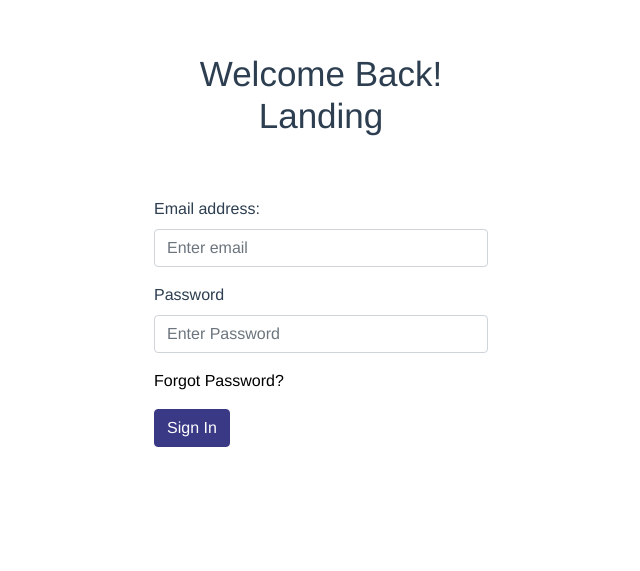
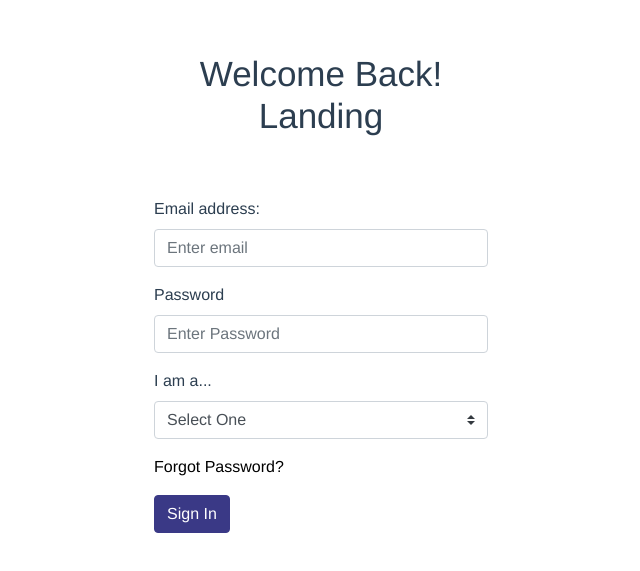
Before and after one commit to adrdev10/ShellHacksProject, a Vue app in the folder frontend/shelterui/: page / in a window 1280 px wide. Shown: the part 177-748 px from the top of the page, without its empty margins (319-959 px from the left). Built offline with nearby package versions, Linux system fonts and the light colour scheme.

Commit message:
Adding map markers

```diff
--- a/frontend/shelterui/src/components/DashBoard.vue
+++ b/frontend/shelterui/src/components/DashBoard.vue
@@ -55,6 +55,7 @@
           <gmap-marker
             :key="index"
             v-for="(m, index) in markers"
+			v-on:click="markerClickHandler"
             :position="m.position"
           ></gmap-marker>
         </gmap-map>
@@ -72,8 +73,16 @@ export default {
   data() {
     return{
       center: { lat: 45.508, lng: -73.587 },
-      markers: [],
-      places: [],
+	  places: [],
+	  markers: [
+		  { position: {lat: 30.607481, lng: -86.515763}, address: "", name: "Shelter 1"},
+		  { position: {lat: 30.076522, lng: -81.749945}, address: "", name: "Shelter 2"},
+		  { position: {lat: 28.447261, lng: -81.398536}, address: "", name: "Shelter 3"},
+		  { position: {lat: 25.787836, lng: -80.256457}, address: "", name: "Shelter 4"},
+		  { position: {lat: 27.305359, lng: -80.352243}, address: "", name: "Shelter 5"},
+		  { position: {lat: 30.395532, lng: -84.271367}, address: "", name: "Shelter 6"},
+		  { position: {lat: 27.956539, lng: -82.478864}, address: "", name: "Shelter 7"}
+	  ],
       currentPlace: null,
       selected: null,
         options: [
@@ -99,7 +108,6 @@ export default {
     this.geolocate();
   },
 
-
   methods:{
      addMarker(lat, lon) {
       if (this.currentPlace) {
@@ -112,20 +120,38 @@ export default {
         this.center = marker;
         this.currentPlace = null;
       }
-    },
+	},
+
+	markerClickHandler: function(event) {
+		console.log(event.latLng + "")
+		Object.keys(event).push({address: "Shelter 1"})
+		console.log("shelter got clicked: " + event)
+		console.log("shelter got clicked: " + Object.keys(event))
+		console.log("xa    : " + event.xa)
+		console.log("pixel: " + event.pixel)
+		console.log("ua: " + event.ua)
+
+	},
 
     setPlace(place) {
       this.currentPlace = place;
     },
 
-     geolocate: function() {
+    geolocate: function() {
       navigator.geolocation.getCurrentPosition(position => {
         this.center = {
           lat: position.coords.latitude,
           lng: position.coords.longitude
         };
         this.markers.push({ position: this.center });
-        this.markers.push({ position: {lat: 48.160910, lng: 16.383330}});
+        // this.markers.push({ position: {lat: 30.607481, lng: -86.515763}});
+        // this.markers.push({ position: {lat: 30.076522, lng: -81.749945}});
+        // this.markers.push({ position: {lat: 28.447261, lng: -81.398536}});
+        // this.markers.push({ position: {lat: 25.787836, lng: -80.256457}});
+        // this.markers.push({ position: {lat: 27.305359, lng: -80.352243}});
+        // this.markers.push({ position: {lat: 30.395532, lng: -84.271367}});
+		// this.markers.push({ position: {lat: 27.956539, lng: -82.478864}});
+		this.markers.push();
       });
     }
   }
--- a/frontend/shelterui/src/components/LandingPage.vue
+++ b/frontend/shelterui/src/components/LandingPage.vue
@@ -23,6 +23,15 @@
           ></b-form-input>
         </b-form-group>
 
+		<b-form-group id="input-group-3" label="I am a..." label-for="input-3">
+		  <b-form-select
+			id="input-3"
+			:options="accountType"
+			v-model="form.accountType"
+			required
+		  ></b-form-select>
+      	</b-form-group>
+
         <div id="submit-button">
           <p><a href="">Forgot Password?</a></p>
            <b-button type="signin" variant="danger">Sign In</b-button>
@@ -39,15 +48,18 @@ export default {
     return {
       form: {
         email: "",
-        password: ""
-      }
+		password: "",
+		accountType: null
+	  },
+	  accountType: [{ text: 'Select One', value: null }, 'Person', 'Shelter'],
+	    show: true
     };
   },
   methods: {
     onSubmit(evt) {
       evt.preventDefault();
       let userData = JSON.stringify(this.form);
-      //console.log("userData: " + userData);
+      console.log("userData: " + userData);
       fetch("http://localhost:8080", {
         body: userData,
         method: "post",
```
